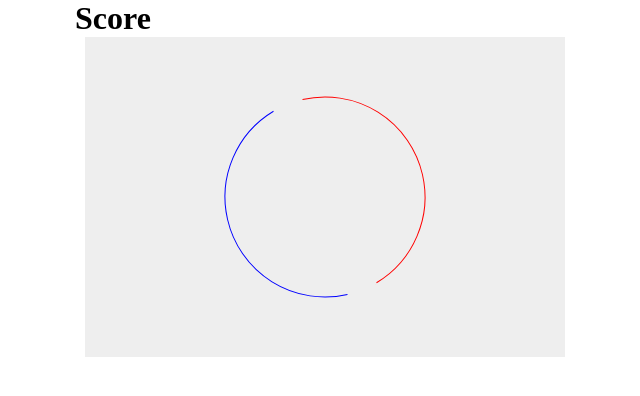
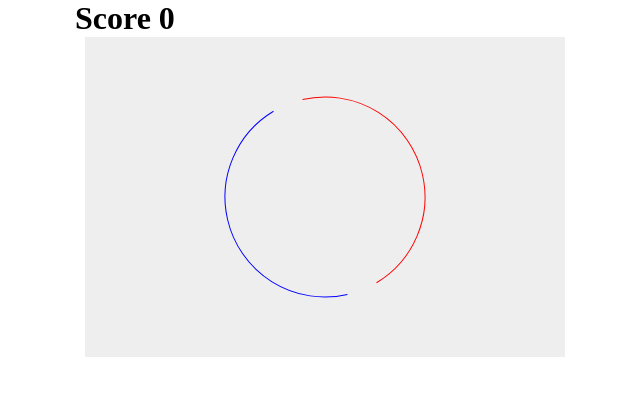
Before and after one commit to callmetwan/even-game, a plain HTML site: page index.html in a window 1280 px wide. Shown: the full height of the page, 315-955 px from the left. Drawn offline with Linux system fonts and the light colour scheme.

Commit message:
Write the player's score to the DOM

```diff
--- a/index.html
+++ b/index.html
@@ -63,6 +63,9 @@
                 : combinedRadian
 		}
 
+        function writeScore() {
+			document.getElementById('score').innerText = numberOfRotations
+        }
 
         function rotate() {
 			const sectionsForCircle = numberOfRotations + 2
@@ -76,6 +79,7 @@
             numberOfRotations = currentRadian === 0 ? numberOfRotations + 1 : numberOfRotations
             ctx.restore()
 
+            writeScore()
         	window.requestAnimationFrame(rotate)
         }
         rotate()
```
